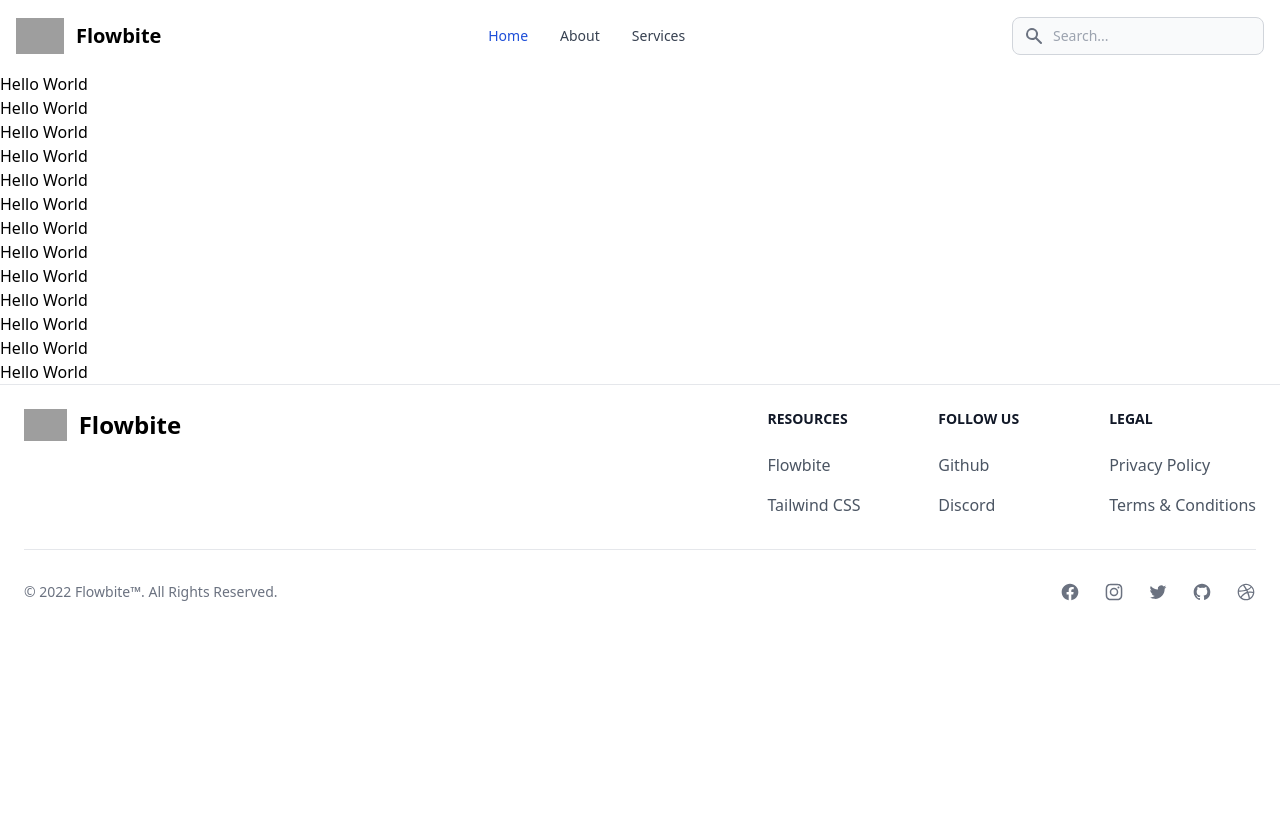
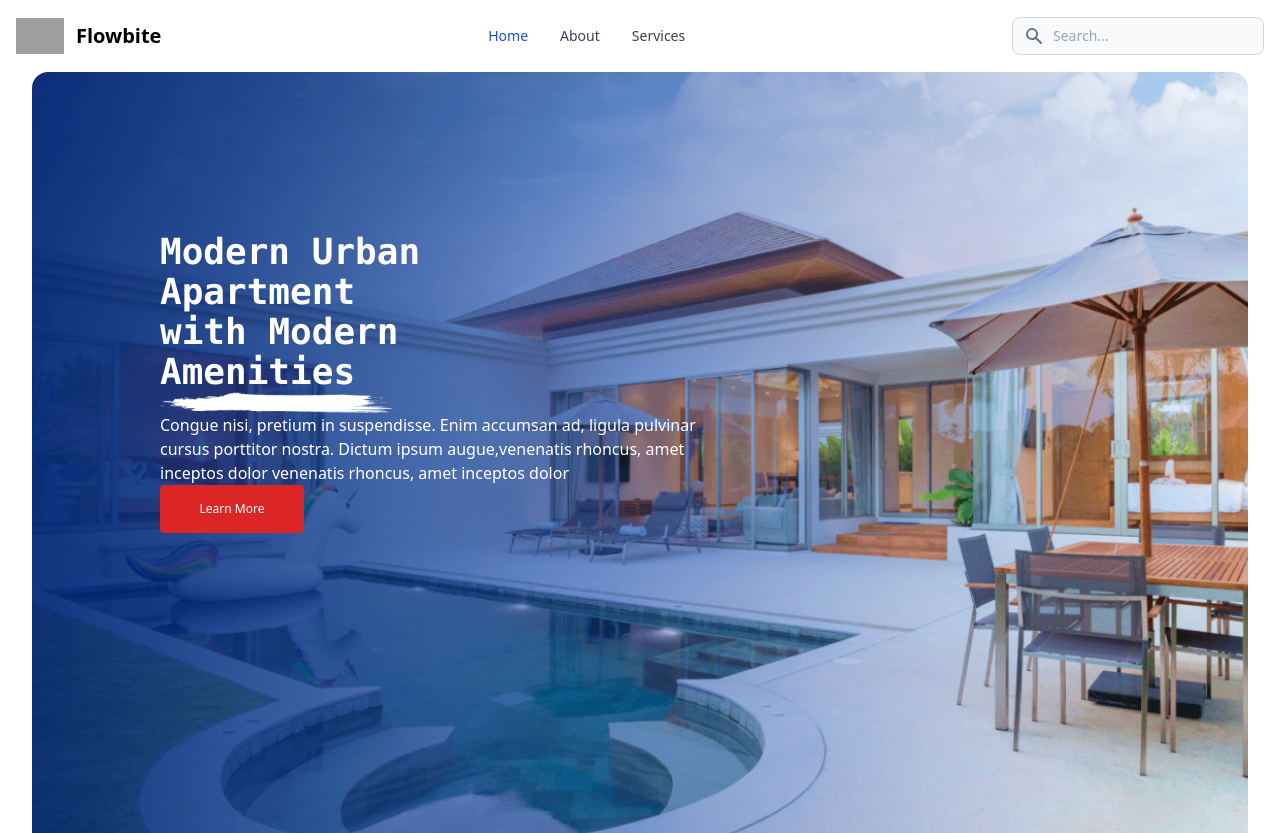
Before and after one commit to ntungwe-90/Real-estate-frontend, a Nuxt app: page /Home in a window 1280 px wide. Shown: the top 833 px of the page. Before the commit the page ends 800 px from the top, so only its background shows below. Built offline with nearby package versions, Linux system fonts and the light colour scheme; grey boxes are pictures that could not be loaded.

Commit message:
added background image and text to home component

```diff
--- a/pages/Home.vue
+++ b/pages/Home.vue
@@ -1,22 +1,38 @@
 <template>
-    <div class=" h-full">
-        <div>
-            <h1> Hello World</h1>
-            <h1> Hello World</h1>
-            <h1> Hello World</h1>
-            <h1> Hello World</h1>
-            <h1> Hello World</h1>
-            <h1> Hello World</h1>
-            <h1> Hello World</h1>
-            <h1> Hello World</h1>
-            <h1> Hello World</h1>
-            <h1> Hello World</h1>
-            <h1> Hello World</h1>
-            <h1> Hello World</h1>
-            <h1> Hello World</h1>
+    <div>
+        <!------main image showcase-->
+        <div class="h-screen mx-8 rounded-2xl bg-no-repeat bg-center bg-cover " :style="{ 'background-image': `url(${require('@/static/images/Frame.png')})` }">
+            <div class="pl-32 pt-40">
+                <div>
+                    <h1 class="font-mono text-white text-4xl font-extrabold w-1/4"> Modern Urban Apartment with
+                        <span> Modern</span>
+
+                        Amenities
+                    </h1>
+                </div>
+                <div>
+                    <img src="images/hero-shape-2.png.png" />
+                </div>
+
+                <div class="w-2/4 text-white">
+                    <p> Congue nisi, pretium in suspendisse. Enim accumsan ad, ligula pulvinar cursus porttitor nostra. Dictum ipsum
+                        augue,venenatis rhoncus, amet inceptos dolor
+                        venenatis rhoncus, amet inceptos dolor</p>
+                </div>
+
+
+                <div>
+                    <p class="py-4 w-36 bg-red-600 text-white text-center rounded text-xs"> Learn More</p>
+                </div>
+
+
+
+            </div>
 
 
         </div>
+
+
     </div>
 </template>
 
```
